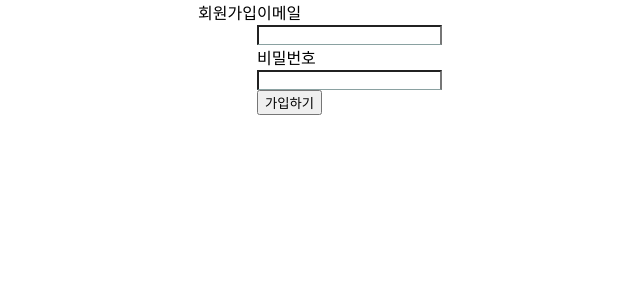
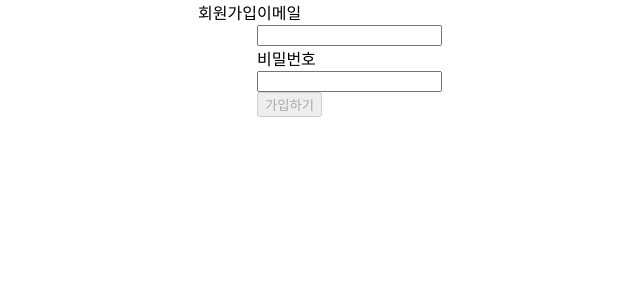
Before and after one commit to Hyunji523/wanted-pre-onboarding-frontend, a React (Create React App) app: page /signup in a window 1280 px wide. Shown: the top 300 px of the page, without its empty margins (320-960 px from the left). Built offline with nearby package versions, Linux system fonts and the light colour scheme.

Commit message:
회원가입, 로그인 성공 시 페이지 이동

```diff
--- a/src/components/SignIn.jsx
+++ b/src/components/SignIn.jsx
@@ -1,19 +1,46 @@
 import '../App.css';
-import React from 'react';
+import React, { useEffect, useState } from 'react';
+import axios from 'axios';
 
 function SignIn() {
+    let [email, setEmail] = useState('');
+    let [pw, setPw] = useState('');
+
+    const clickSignin = ()=>{
+        //https://pre-onboarding-selection-task.shop/auth/signup 성공하면 /signin으로 이동
+        axios.post('https://pre-onboarding-selection-task.shop/auth/signin', {
+            email : email,
+            password : pw
+        })
+        .then(function(res){
+            console.log(res);
+            //404 사용자 존재하지 않음
+            //401 비밀번호 오류
+            if (res.status == 200){
+                alert("로그인 성공");
+                location.href='/todo'
+            }
+
+        })
+        .catch(function(err){
+            console.log(err);
+        })
+
+    }
+
+
     return (
         <div className='page'>
             <div className='titleWrap'>로그인</div>
             <div className='contentWrap'>
             <span className="inputTitle">이메일</span>
                 <div className='inputWrap'>
-                <input data-testid="email-input" /></div>
+                <input className='input' type="text" data-testid="email-input" placeholder='email@naver.com' onChange={(e)=>{setEmail(e.target.value);}}/></div>
             <span className="inputTitle">비밀번호</span>
                 <div className='inputWrap'>
-                <input data-testid="password-input" /></div>
+                <input className='input' type="password" data-testid="password-input" placeholder='비밀번호 입력' onChange={(e)=>{setPw(e.target.value);}}/></div>
 
-            <div><button className='bottomButton' data-testid="signin-button">로그인</button></div>
+            <div className='titleWrap'><button className='bottomButton' data-testid="signin-button" onClick={clickSignin}>로그인</button></div>
             </div>
         </div>
     );
--- a/src/components/SignUp.jsx
+++ b/src/components/SignUp.jsx
@@ -1,19 +1,81 @@
 import '../App.css';
-import React from 'react';
+import React, { useEffect, useState } from 'react';
+import axios from 'axios'
 
 function SignUp() {
+    let [email, setEmail] = useState('');
+    let [pw, setPw] = useState('');
+    let [pass, setPass] = useState(false);
+    const [emailValid, setEmailValid] = useState(false);
+    const [pwValid, setPwValid] = useState(false);
+
+    useEffect(() => {
+        if(emailValid && pwValid) {
+          setPass(true);
+          return;
+        }
+        setPass(false);
+      }, [emailValid, pwValid]);
+
+    const checkEmail = (e) => {
+        setEmail(e.target.value);
+        const regExp = /^[0-9a-zA-Z]([-_\.]?[0-9a-zA-Z])*@[0-9a-zA-Z]([-_\.]?[0-9a-zA-Z])*\.[a-zA-Z]{2,3}$/i ;
+
+        if (regExp.test(e.target.value)) {
+            setEmailValid(true);
+          } else {
+            setEmailValid(false);
+          }
+        console.log('이메일 유효성 검사 ', regExp.test(e.target.value))
+    }
+    const checkPassword = (e) => {
+        setPw(e.target.value);
+        const regExp = /^(?=.*[a-zA-z0-9]).{8,20}$/;
+        console.log(pw)
+        if (regExp.test(e.target.value)) {
+            setPwValid(true);
+          } else {
+            setPwValid(false);
+          }
+        console.log('비밀번호 유효성 검사 ', regExp.test(e.target.value))
+    }
+
+    const clickSingup = ()=>{
+        //https://pre-onboarding-selection-task.shop/auth/signup 성공하면 /signin으로 이동
+        axios.post('https://pre-onboarding-selection-task.shop/auth/signup', {
+            email : email,
+            password : pw
+        })
+        .then(function(res){
+            console.log(res);
+            if (res.status == 201){
+                alert("회원가입 성공! 가입한 정보로 로그인 해주세요! ");
+                location.href='/signin'
+
+            }
+        })
+        .catch(function(err){
+            console.log(err);
+        })
+
+    }
+
     return (
         <div className='page'>
             <div className='titleWrap'>회원가입</div>
             <div className='contentWrap'>
-            <span className="inputTitle">이메일</span>
-                <div className='inputWrap'>
-                <input data-testid="email-input" /></div>
-            <span className="inputTitle">비밀번호</span>
-                <div className='inputWrap'>
-                <input data-testid="password-input" /></div>
+                <span className="inputTitle">이메일</span>
+                    <div className='inputWrap'>
+                        <input className='input' type="text" data-testid="email-input" placeholder='email@naver.com' onChange={checkEmail} />
+                    </div>
+                <span className="inputTitle">비밀번호</span>
+                    <div className='inputWrap'>
+                        <input className='input' type="password" data-testid="password-input" placeholder='영어, 숫자 포함 8자 이상' onChange={checkPassword} />
+                    </div>
 
-            <div><button className='bottomButton' data-testid="signup-button" >가입하기</button></div>
+                <div className='titleWrap'>
+                    <button className='bottomButton' data-testid="signup-button" disabled={!pass} onClick={clickSingup}>가입하기</button>
+                </div>
             </div>
         </div>
     );
```
Also changed, not shown: package.json (+1 -6 lines).
